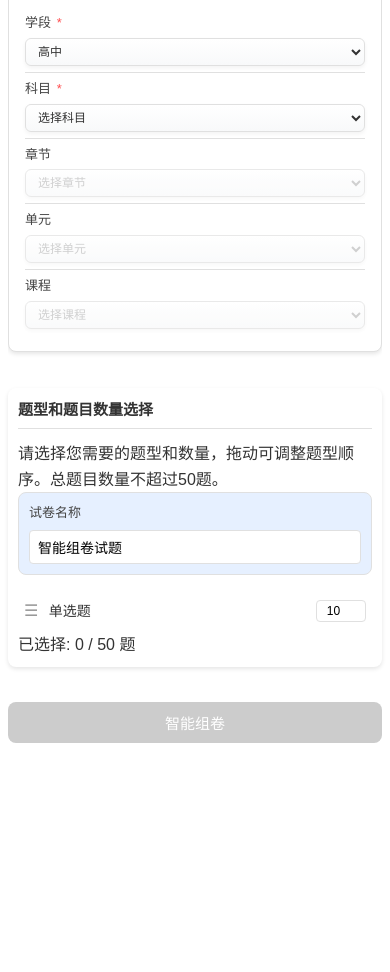
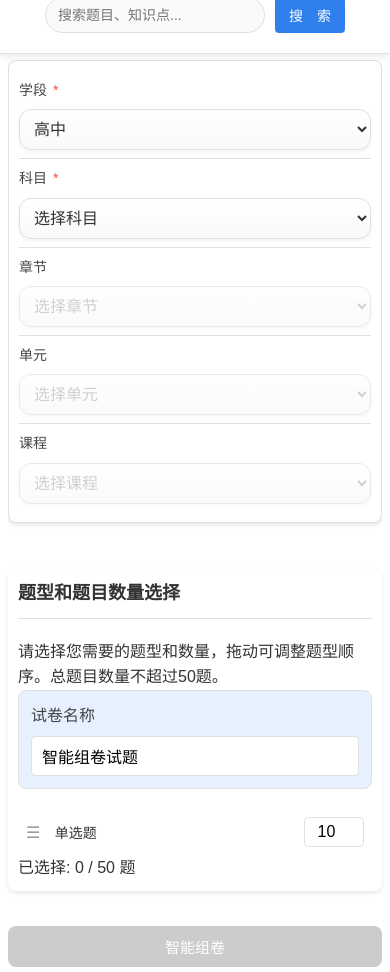
Before and after one commit to zl19831113/xlct12, a Flask app: page /smart_paper in a window 390 px wide. Shown: the part 264-1236 px from the top of the page. Before the commit the page ends 1007 px from the top, so only its background shows below. Run offline with Flask 3, Linux system fonts and the light colour scheme; data that the repository does not hold is empty; some libraries are stand-ins or nearby versions.

Commit message:
完整的移动端优化：1.将头部按钮改为两行圆角矩形 2.优化smart_paper在移动端的布局 3.确保章节/单元/课程按正确顺序排列 4.特殊处理政治科目经济全球化单元

```diff
--- a/static/css/header.css
+++ b/static/css/header.css
@@ -281,58 +278,38 @@ html {
     }
 
     .header-logo {
-        height: 60px;
+        height: 80px;
     }
 
     .header-title {
-        font-size: 20px;
+        font-size: 22px;
         text-align: center;
     }
 
     .search-input {
         font-size: 14px;
         padding: 8px 12px;
-        height: 36px;
     }
 
     .search-button {
         height: 36px;
         font-size: 14px;
-        padding: 0 15px;
-        min-width: 60px;
-    }
-
-    /* 头部导航更小屏幕上的样式 */
-    .header-nav {
-        padding: 3px 0;
-        gap: 3px;
+        padding: 0 20px;
+        min-width: 70px;
     }
 
     .header-link {
-        font-size: 13px;
-        padding: 6px 8px;
-        margin: 0 2px;
-        border-radius: 3px;
-        box-shadow: 0 1px 1px rgba(0,0,0,0.1);
-    }
-
-    /* 智能组卷按钮小屏幕样式 */
-    .smart-paper-btn {
-        padding: 6px 10px;
-        font-size: 13px;
-        margin-right: 6px;
-    }
-
-    .smart-paper-icon {
-        width: 22px;
-        height: 22px;
-        margin-right: 5px;
+        font-size: 14px;
+        padding: 8px 5px;
+        margin: 3px;
+        text-align: center;
+        border-radius: 8px;
     }
 
     /* 进一步减少小屏幕上的空隙 */
     .header {
         margin-bottom: 1px;
-        padding: 8px 10px !important;
+        padding: 12px 12px;
     }
 
     .content-container, main, .main-content {
--- a/templates/smart_paper.html
+++ b/templates/smart_paper.html
@@ -286,6 +286,96 @@
             color: #52c41a;
         }
 
+        /* 移动端优化 */
+        @media (max-width: 768px) {
+            .main-container {
+                flex-direction: column;
+                margin: 10px auto;
+                padding: 0 10px;
+            }
+
+            .filter-sidebar {
+                position: static;
+                width: 100%;
+                max-width: 100%;
+                max-height: none;
+                margin-bottom: 20px;
+            }
+
+            .filter-box {
+                margin-bottom: 10px;
+            }
+
+            .content-area {
+                width: 100%;
+                margin-left: 0;
+            }
+
+            .question-types-container {
+                padding: 12px;
+            }
+
+            .question-type-item {
+                padding: 10px;
+            }
+
+            .generate-button {
+                padding: 12px 20px;
+                font-size: 16px;
+                margin-top: 15px;
+            }
+
+            /* 让移动端上筛选栏有更好的滚动体验 */
+            .filter-box-content {
+                padding: 12px;
+                max-height: none;
+            }
+
+            /* 移动端上表单元素优化 */
+            select, .question-count-input, .paper-title-input {
+                padding: 10px;
+                font-size: 16px; /* 更大的触摸目标 */
+            }
+        }
+
+        /* 更小的移动设备 */
+        @media (max-width: 480px) {
+            .main-container {
+                margin: 5px auto;
+                padding: 0 8px;
+            }
+
+            .filter-box-content {
+                padding: 10px;
+            }
+
+            .filter-item {
+                padding: 8px 0;
+            }
+
+            .question-types-container {
+                padding: 10px;
+            }
+
+            .question-type-item {
+                padding: 8px;
+            }
+
+            .question-type-name {
+                font-size: 14px;
+            }
+
+            .question-count-input {
+                width: 60px;
+                padding: 5px 8px;
+            }
+
+            .generate-button {
+                padding: 10px 16px;
+                font-size: 15px;
+            }
+        }
+
         /* CSS变量 */
         :root {
             --primary-color: #1976d2;
@@ -345,166 +435,6 @@
         .listening-subtype-input {
             width: 60px;
             text-align: center;
-        }
-
-        /* 移动端布局优化 - 侧边栏和内容区域 */
-        @media (max-width: 991px) {
-            .main-container {
-                flex-direction: column;
-                gap: 10px;
-                margin: 15px auto;
-            }
-
-            .filter-sidebar {
-                width: 100%;
-                max-width: 100%;
-                position: static;
-                max-height: none;
-                margin-bottom: 15px;
-            }
-
-            .content-area {
-                width: 100%;
-                margin-left: 0;
-            }
-
-            /* 减小移动端筛选项的高度 */
-            .filter-item {
-                padding: 8px 0;
-            }
-
-            /* 减少移动端的表单元素间距 */
-            .filter-item label {
-                margin-bottom: 4px;
-                font-size: 13px;
-            }
-
-            select {
-                padding: 6px 10px;
-                font-size: 13px;
-                border-radius: 8px;
-            }
-
-            /* 调整题型选择区域 */
-            .section-title {
-                font-size: 16px;
-                margin-bottom: 15px;
-                padding-bottom: 8px;
-            }
-
-            .question-type-item {
-                padding: 10px 8px;
-            }
-
-            .question-type-name {
-                font-size: 14px;
-            }
-
-            .question-count-input {
-                width: 60px;
-                padding: 4px 8px;
-                font-size: 13px;
-            }
-
-            .drag-handle {
-                margin-right: 6px;
-            }
-
-            /* 调整试卷标题输入框 */
-            .paper-title-input-container {
-                margin-bottom: 15px;
-                padding: 10px;
-            }
-
-            .paper-title-input-container label {
-                margin-bottom: 6px;
-                font-size: 13px;
-            }
-
-            .paper-title-input {
-                padding: 8px;
-                font-size: 14px;
-            }
-
-            /* 调整听力题型区域 */
-            .listening-type-container {
-                margin-bottom: 12px;
-            }
-
-            .listening-header {
-                padding: 8px;
-            }
-
-            .listening-subtypes {
-                padding: 8px;
-            }
-
-            .listening-subtype-item {
-                padding: 6px 8px;
-                margin-bottom: 6px;
-            }
-
-            .subtype-name {
-                font-size: 13px;
-            }
-
-            .listening-subtype-input {
-                width: 50px;
-            }
-
-            /* 调整生成按钮 */
-            .generate-button {
-                padding: 10px 18px;
-                font-size: 15px;
-                margin-top: 15px;
-            }
-        }
-
-        /* 小屏幕设备的更多优化 */
-        @media (max-width: 480px) {
-            .main-container {
-                margin: 10px auto;
-                padding: 0 8px;
-            }
-
-            .filter-sidebar {
-                margin-bottom: 10px;
-            }
-
-            /* 更小的筛选项 */
-            .filter-item {
-                padding: 6px 0;
-            }
-
-            /* 更小的表单元素 */
-            select {
-                padding: 5px 8px;
-                font-size: 12px;
-                border-radius: 6px;
-            }
-
-            /* 更紧凑的题型选择区 */
-            .question-types-container {
-                padding: 10px;
-            }
-
-            .section-title {
-                font-size: 15px;
-                margin-bottom: 12px;
-                padding-bottom: 6px;
-            }
-
-            /* 最小化边距以利用空间 */
-            .question-type-item {
-                padding: 8px 6px;
-            }
-
-            .question-count-input,
-            .listening-subtype-input {
-                width: 50px;
-                padding: 3px 6px;
-                font-size: 12px;
-            }
         }
     </style>
 </head>
@@ -952,8 +882,21 @@
                 filteredQuestions = filteredQuestions.filter(q => q.chapter === chapter);
             }
 
+            // 特殊处理：如果是政治且选择了"选择性必修1"，过滤显示"第三单元 经济全球化"
+            const isPoliticsElective1 = (subject === '政治' && chapter === '选择性必修1');
+
             // 获取并排序单元
-            const units = [...new Set(filteredQuestions.map(q => q.unit))].filter(Boolean);
+            let units = [...new Set(filteredQuestions.map(q => q.unit))].filter(Boolean);
+
+            // 如果是政治选择性必修1，确保只有第三单元 经济全球化
+            if (isPoliticsElective1) {
+                units = units.filter(unit => unit.includes('第三单元') && unit.includes('经济全球化'));
+            }
+            // 如果是政治其他章节，确保不显示第三单元 经济全球化
+            else if (subject === '政治') {
+                units = units.filter(unit => !(unit.includes('第三单元') && unit.includes('经济全球化')));
+            }
+
             const sortedUnits = naturalSort(units);
 
             // 填充单元选择器
@@ -1018,9 +961,11 @@
 
         // 自然排序函数（处理"第一单元"、"第二单元"等序号排序）
         function naturalSort(array) {
-            // 检测是否包含"第X单元"的模式
+            // 检测是否包含特定模式
             const unitPattern = /第([一二三四五六七八九十\d]+)单元/;
             const gradePattern = /高([一二三四五六七八九十\d]+)(上|下)/;
+            const lessonPattern = /第([一二三四五六七八九十\d]+)课/;
+            const modulePattern = /(必修|选择性必修)([一二三四五六七八九十\d]+)/;
 
             // 中文数字映射到阿拉伯数字
             const chineseNumMap = {
@@ -1032,12 +977,48 @@
             const isUnitPattern = array.some(item => unitPattern.test(item));
             // 判断是否为年级模式
             const isGradePattern = array.some(item => gradePattern.test(item));
+            // 判断是否为课程模式
+            const isLessonPattern = array.some(item => lessonPattern.test(item));
+            // 判断是否为必修/选修模式
+            const isModulePattern = array.some(item => modulePattern.test(item));
 
-            if (isUnitPattern) {
+            if (isModulePattern) {
+                // 对必修和选修进行排序，必修排在选修前面
+                return array.sort((a, b) => {
+                    const matchA = a.match(modulePattern);
+                    const matchB = b.match(modulePattern);
+
+                    if (!matchA) return 1;
+                    if (!matchB) return -1;
+
+                    // 首先按类型排序：必修排在选择性必修前面
+                    if (matchA[1] !== matchB[1]) {
+                        return matchA[1] === '必修' ? -1 : 1;
+                    }
+
+                    // 然后按数字排序
+                    const numA = matchA[2] ? (chineseNumMap[matchA[2]] || parseInt(matchA[2])) : 999;
+                    const numB = matchB[2] ? (chineseNumMap[matchB[2]] || parseInt(matchB[2])) : 999;
+
+                    return numA - numB;
+                });
+            } else if (isUnitPattern) {
                 // 为单元排序
                 return array.sort((a, b) => {
                     const matchA = a.match(unitPattern);
                     const matchB = b.match(unitPattern);
+
+                    // 提取数字部分
+                    const numA = matchA ? (chineseNumMap[matchA[1]] || parseInt(matchA[1])) : 999;
+                    const numB = matchB ? (chineseNumMap[matchB[1]] || parseInt(matchB[1])) : 999;
+
+                    return numA - numB;
+                });
+            } else if (isLessonPattern) {
+                // 为课程排序
+                return array.sort((a, b) => {
+                    const matchA = a.match(lessonPattern);
+                    const matchB = b.match(lessonPattern);
 
                     // 提取数字部分
                     const numA = matchA ? (chineseNumMap[matchA[1]] || parseInt(matchA[1])) : 999;
```
Also changed, not shown: other parts of static/css/header.css (+21 -24 lines).
